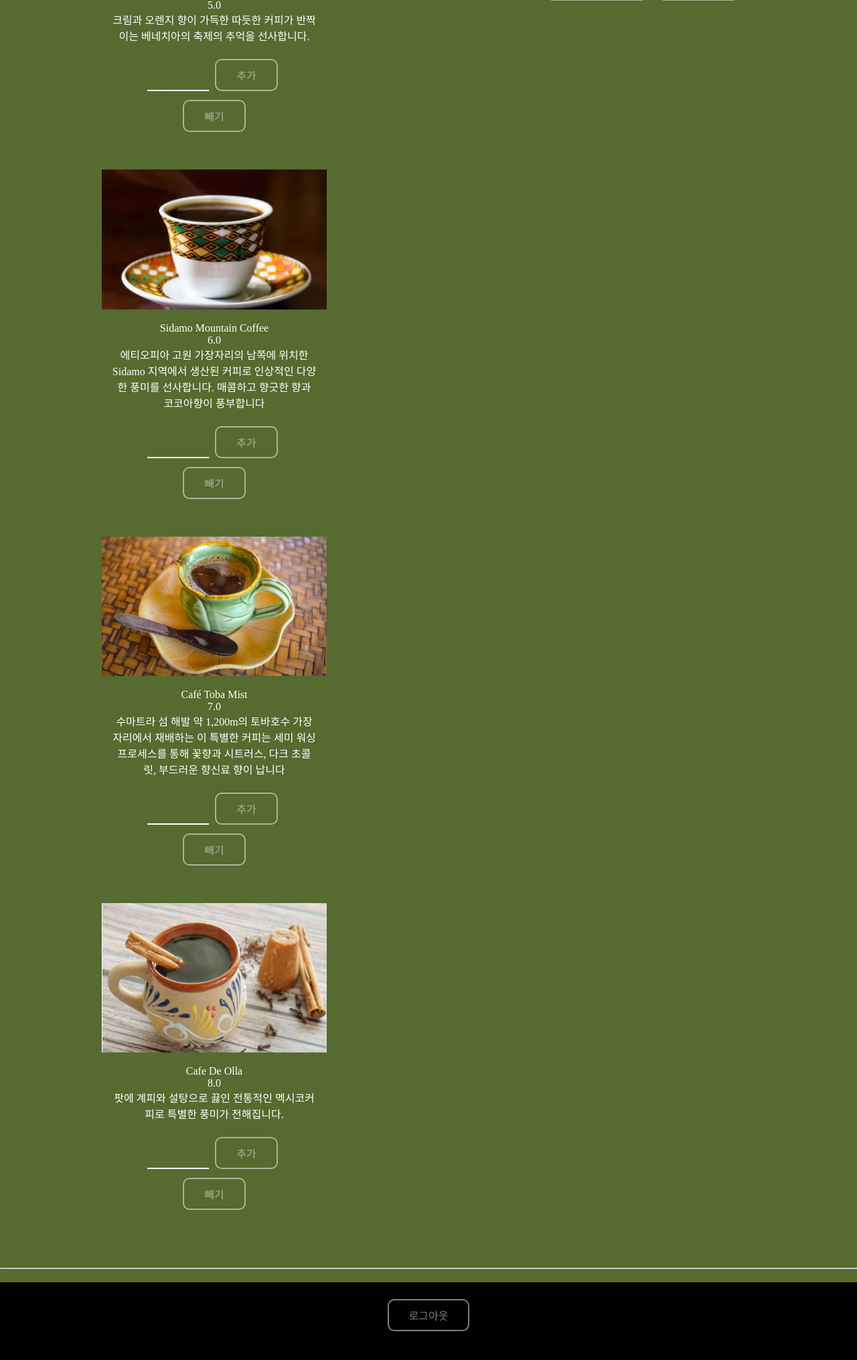
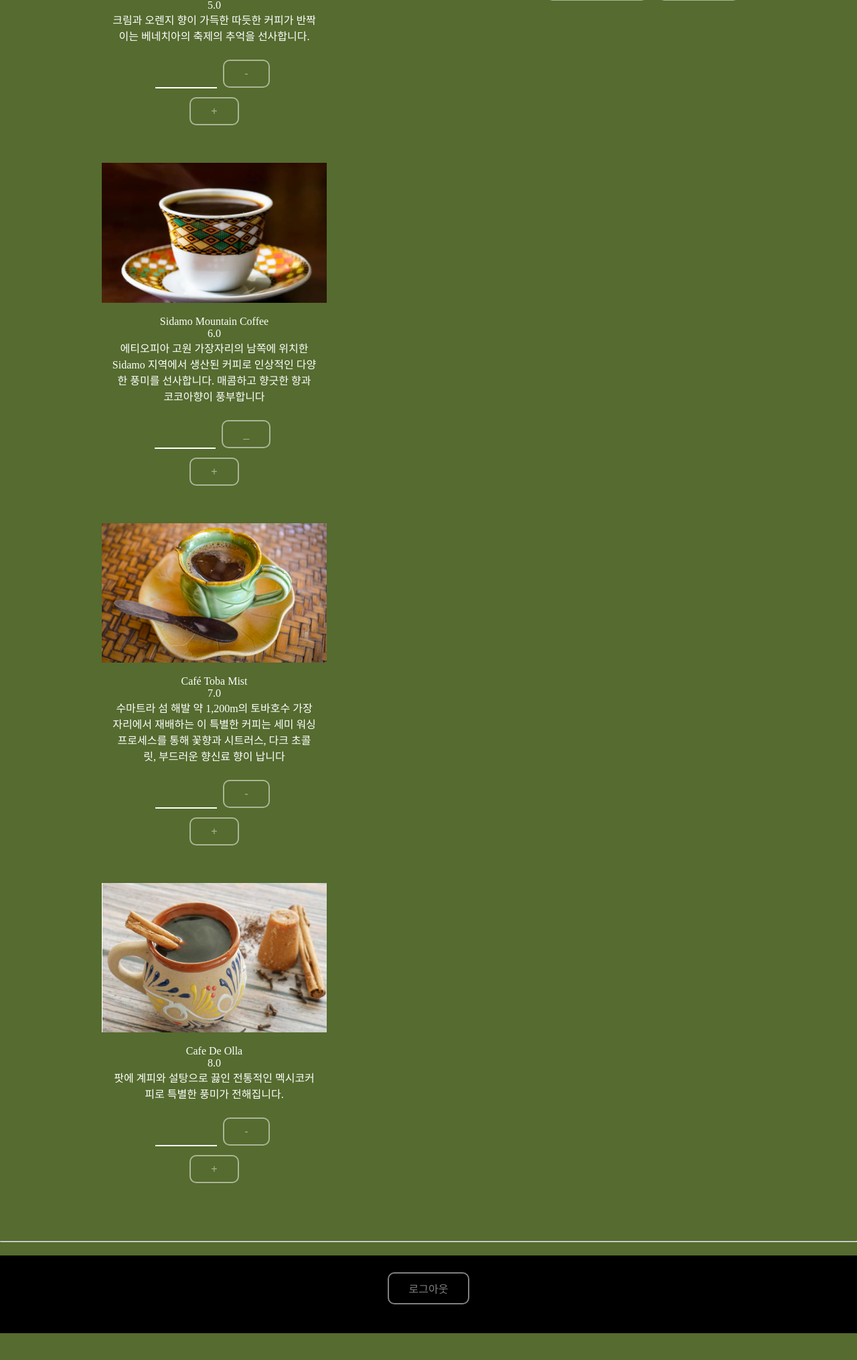
Before and after one commit to Henry-choi426/TeamProject01, a Flask app: page /menupage in a window 1280 px wide. Shown: the part 390-2420 px from the top of the page at 67% size. After the commit the page ends 2380 px from the top, so only its background shows below. Run offline with Flask 2, Linux system fonts and the light colour scheme.

Commit message:
Update 03.menuSelect.html

```diff
--- a/templates/03.menuSelect.html
+++ b/templates/03.menuSelect.html
@@ -28,9 +28,9 @@
             Coffee in Venice<br>
             5.0<br>
             크림과 오렌지 향이 가득한 따듯한 커피가 반짝이는 베네치아의 축제의 추억을 선사합니다.<br><br>
-            <input type="number" class="form" id="orderquantity3" name="orderquantity" min="0" max="">
-            <button type="button" class="button" id="insertorder" onclick="qttPlus(3)">추가</button>
-            <button type="button" class="button" id="updateorder" onclick="qttMinus(3)">빼기</button><br>
+            <input type="number" class="form" id="orderquantity3" name="orderquantity" min="0">
+            <button type="button" class="button" id="updateorder" onclick="qttMinus(3)">-</button><br>
+            <button type="button" class="button" id="insertorder" onclick="qttPlus(3)">+</button>
           </div>
         </div>
       </div>
@@ -43,9 +43,9 @@
             Sidamo Mountain Coffee<br>
             6.0<br>
             에티오피아 고원 가장자리의 남쪽에 위치한 Sidamo 지역에서 생산된 커피로 인상적인 다양한 풍미를 선사합니다. 매콤하고 향긋한 향과 코코아향이 풍부합니다<br><br>
-            <input type="number" class="form" id="orderquantity4" name="orderquantity" min="0" max="">
-            <button type="button" class="button" id="insertorder" onclick="qttPlus(4)">추가</button>
-            <button type="button" class="button" id="updateorder" onclick="qttMinus(4)">빼기</button><br>
+            <input type="number" class="form" id="orderquantity4" name="orderquantity" min="0">
+            <button type="button" class="button" id="updateorder" onclick="qttMinus(4)">_</button><br>
+            <button type="button" class="button" id="insertorder" onclick="qttPlus(4)">+</button>
           </div>
         </div>
       </div>
@@ -59,9 +59,9 @@
             Café Toba Mist<br>
             7.0<br>
             수마트라 섬 해발 약 1,200m의 토바호수 가장자리에서 재배하는 이 특별한 커피는 세미 워싱 프로세스를 통해 꽃향과 시트러스, 다크 초콜릿, 부드러운 향신료 향이 납니다<br><br>
-            <input type="number" class="form" id="orderquantity2" name="orderquantity" min="0" max="">
-            <button type="button" class="button" id="insertorder" onclick="qttPlus(2)">추가</button>
-            <button type="button" class="button" id="updateorder" onclick="qttMinus(2)">빼기</button><br>
+            <input type="number" class="form" id="orderquantity2" name="orderquantity" min="0">
+            <button type="button" class="button" id="updateorder" onclick="qttMinus(2)">-</button><br>
+            <button type="button" class="button" id="insertorder" onclick="qttPlus(2)">+</button>
           </div>
         </div>
       </div>
@@ -76,8 +76,8 @@
             8.0<br>
             팟에 계피와 설탕으로 끓인 전통적인 멕시코커피로 특별한 풍미가 전해집니다.<br><br>
             <input type="number" class="form" id="orderquantity1" name="orderquantity" min="0" max="">
-            <button type="button" class="button" id="insertorder" onclick="qttPlus(1)">추가</button>
-            <button type="button" class="button" id="updateorder" onclick="qttMinus(1)">빼기</button><br>
+            <button type="button" class="button" id="updateorder" onclick="qttMinus(1)">-</button><br>
+            <button type="button" class="button" id="insertorder" onclick="qttPlus(1)">+</button>
           </div>
         </div>
       </div>
```
